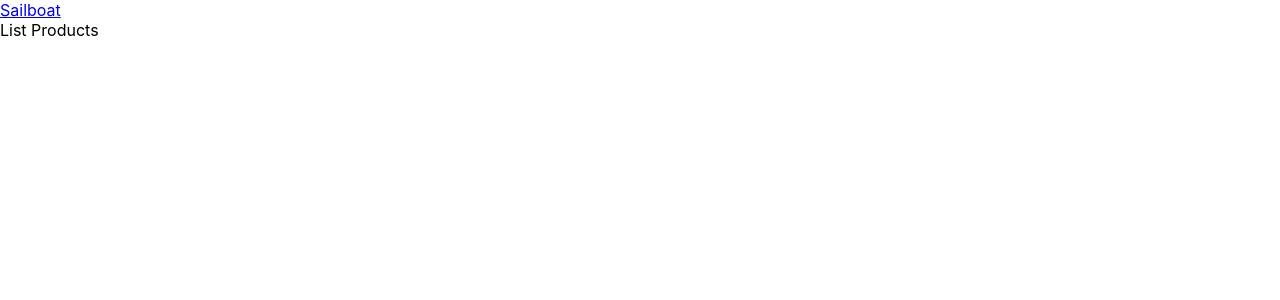
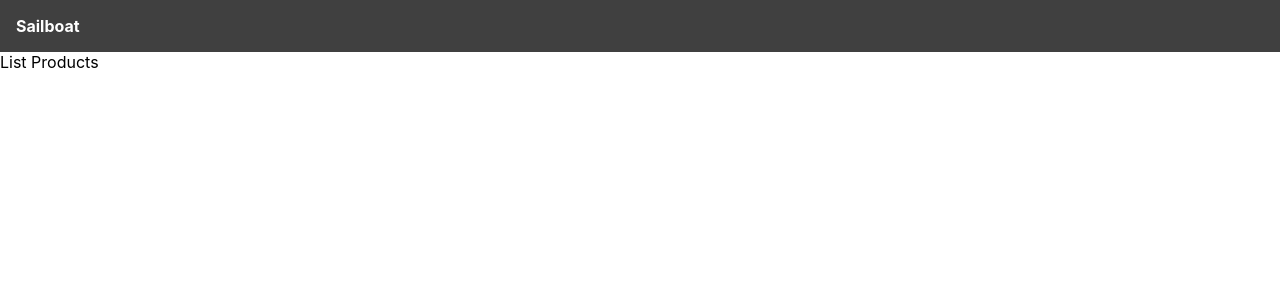
Before and after one commit to jchan3990/sailboat, a React (Create React App) app in the folder client/: page / in a window 1280 px wide. Shown: the top 300 px of the page. Built offline with nearby package versions, Linux system fonts and the light colour scheme.

Commit message:
Changed main styling

```diff
--- a/client/src/index.css
+++ b/client/src/index.css
@@ -7,7 +7,13 @@ body {
   -moz-osx-font-smoothing: grayscale;
 }
 
-code {
-  font-family: source-code-pro, Menlo, Monaco, Consolas, 'Courier New',
-    monospace;
+header {
+  background-color: #404040;
+  padding: 1rem;
 }
+
+header a {
+  color: #ffffff;
+  font-weight: bold;
+  text-decoration: none;
+}
```
Also changed, not shown: 1 other file (tests, documents, lock files or other folders).
